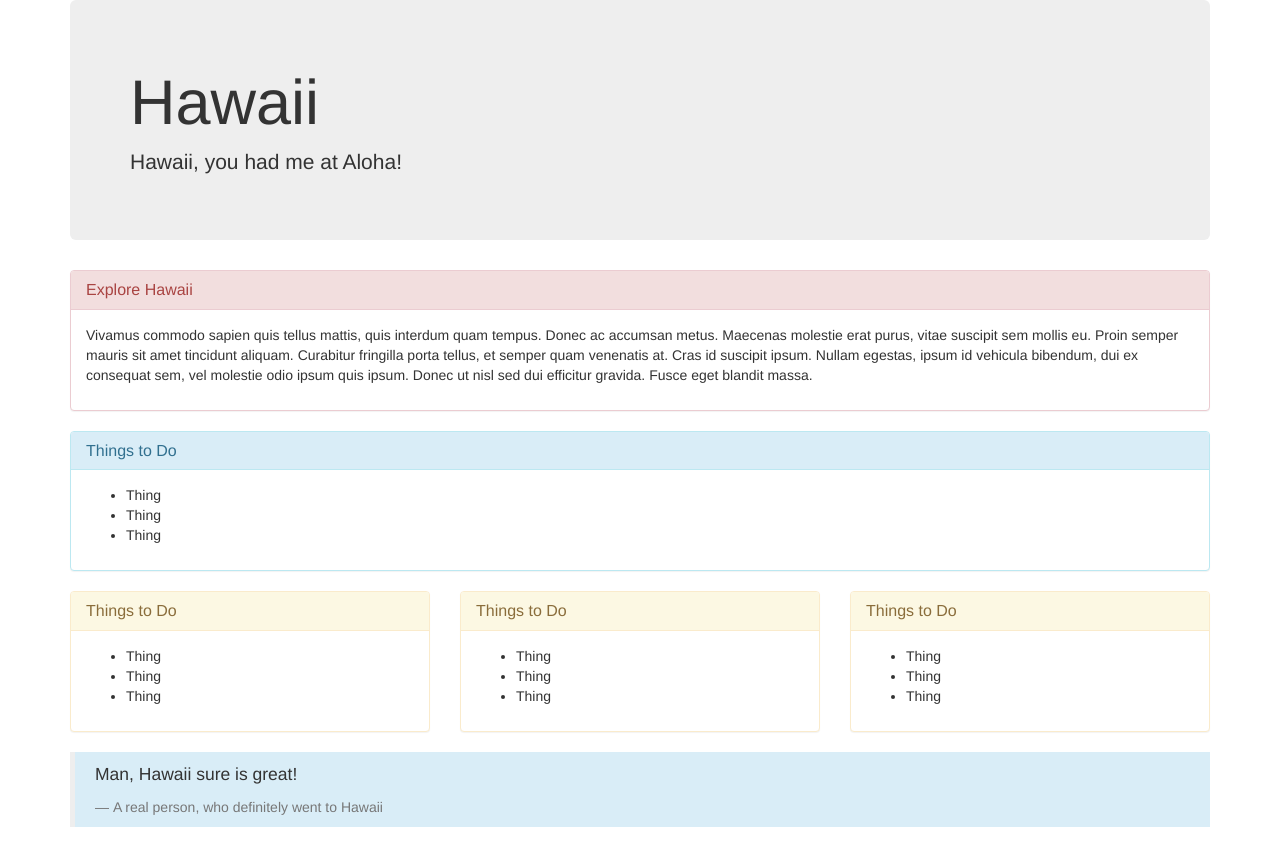
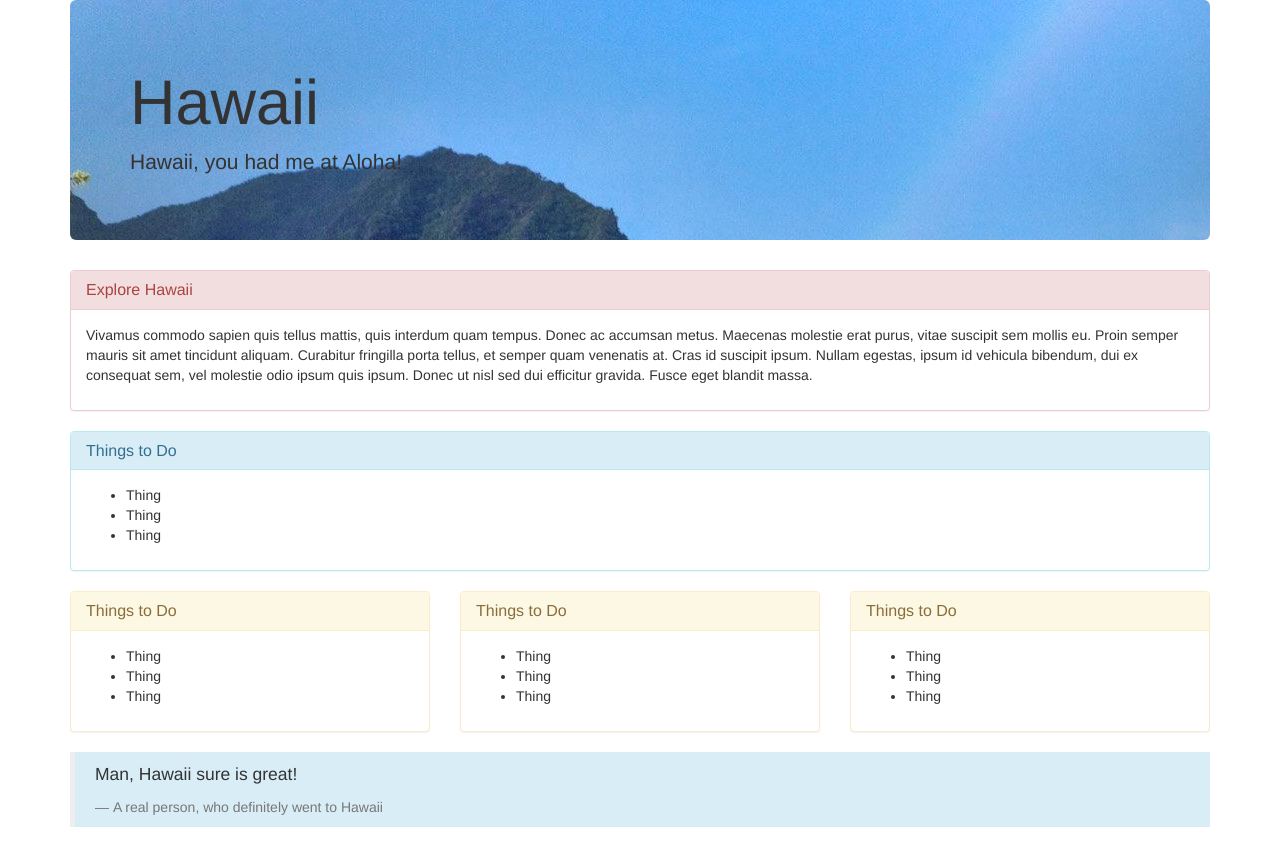
Before and after one commit to mwarsame9/vacation, a plain HTML site: page index.html in a window 1280 px wide. Drawn offline with Linux system fonts and the light colour scheme.

Commit message:
add header background image

```diff
--- a/css/styles.css
+++ b/css/styles.css
@@ -0,0 +1,3 @@
+.jumbotron {
+  background-image: url("hawaii.jpg");
+}
--- a/index.html
+++ b/index.html
@@ -3,6 +3,7 @@
   <head>
     <title>Vacation</title>
     <link rel="stylesheet" href="css/bootstrap.css" type="text/css">
+    <link rel="stylesheet" href="css/styles.css" type="text/css">
   </head>
   <body>
     <div class="container">
```
Also changed, not shown: css/hawaii.jpg (renamed from hawaii.jpg).
